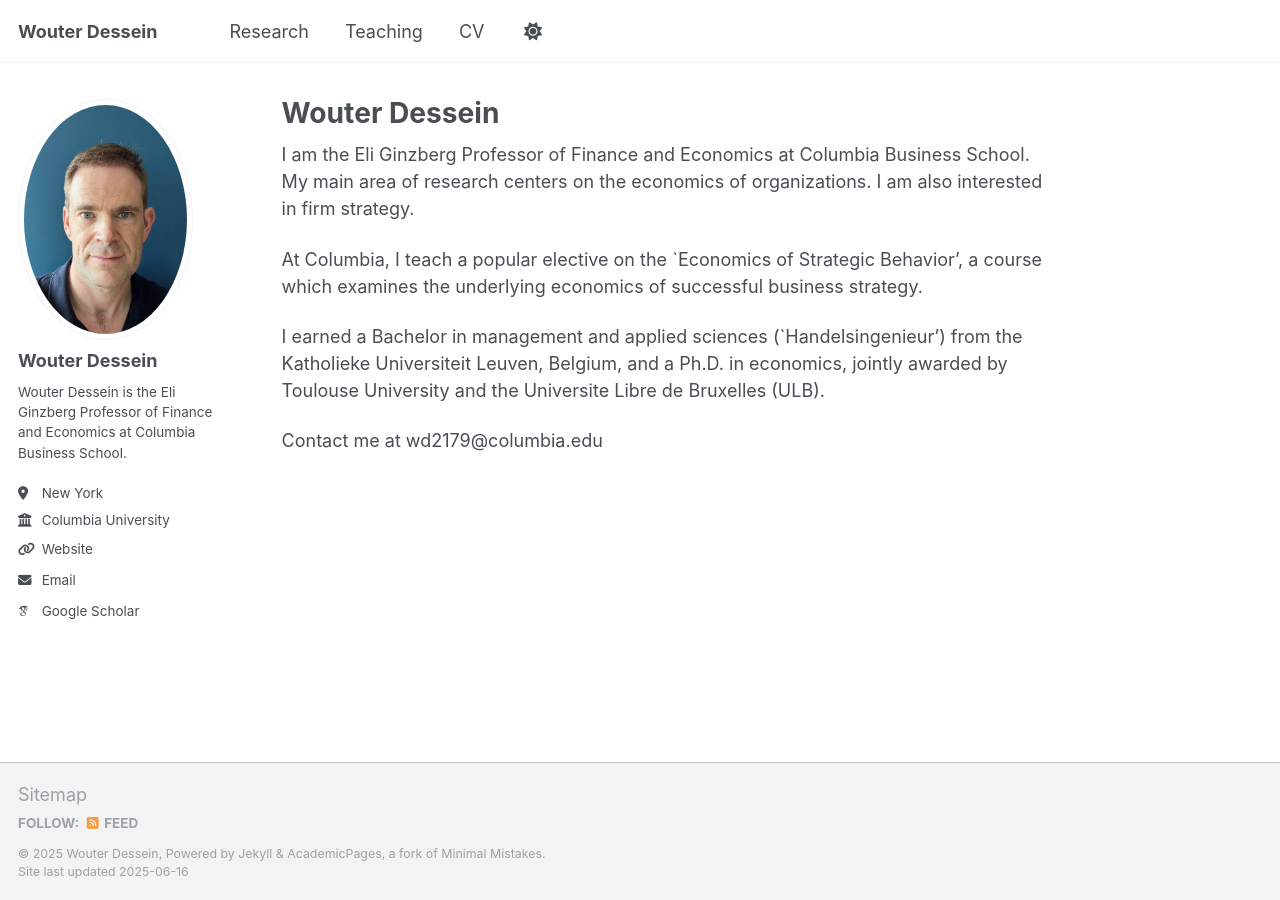
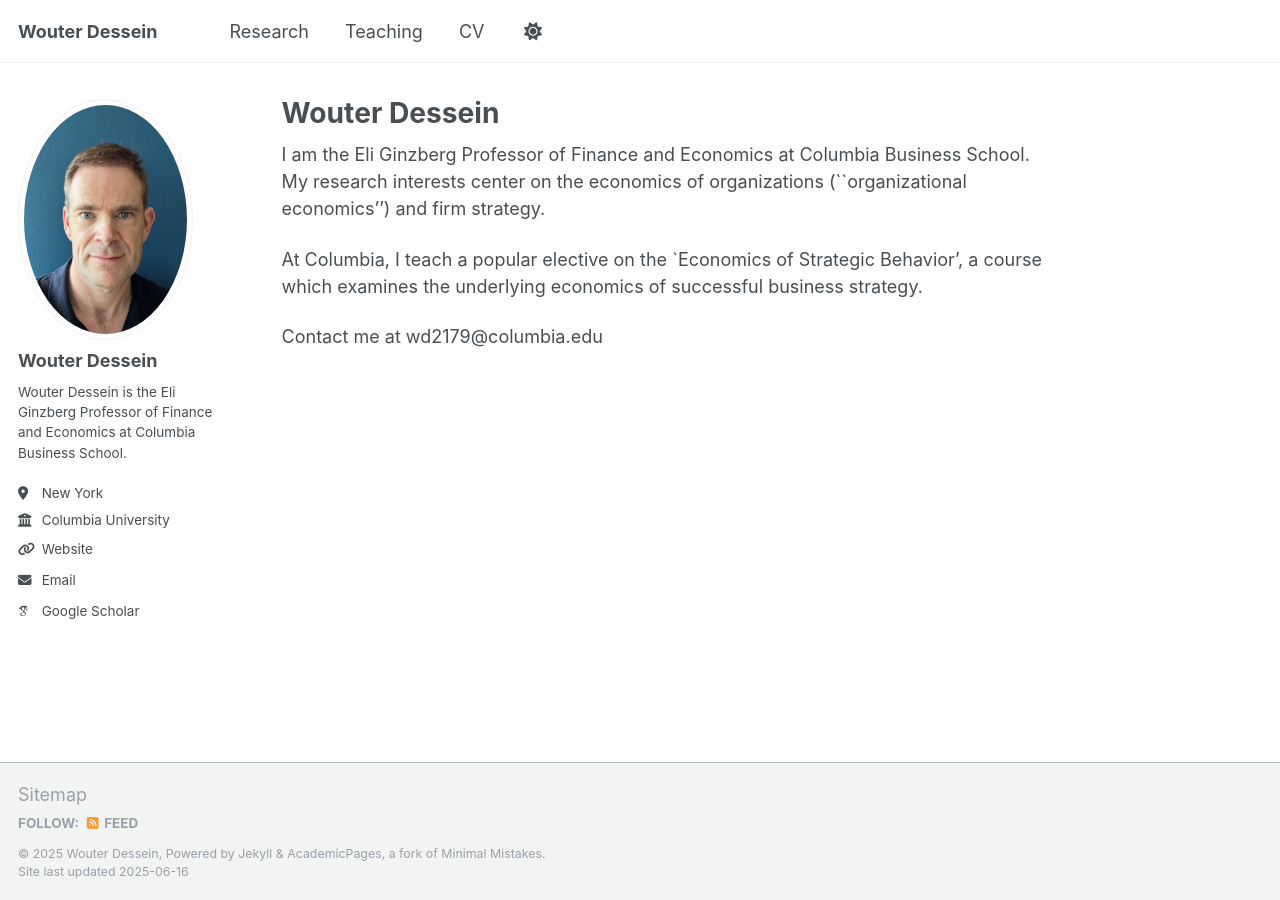
Before and after one commit to wd2179/wd2179.github.io, a Jekyll site: the page built from _pages/about.md, in a window 1280 px wide. Built offline with Jekyll 4.4.1, drawn with Linux system fonts in a browser that asks for light colours; some web fonts are replaced.

Commit message:
Update about.md

```diff
--- a/_pages/about.md
+++ b/_pages/about.md
@@ -7,10 +7,8 @@ redirect_from:
   - /about.html
 ---
 
-I am the Eli Ginzberg Professor of Finance and Economics at Columbia Business School. My main area of research centers on the economics of organizations. I am also interested in firm strategy.
+I am the Eli Ginzberg Professor of Finance and Economics at Columbia Business School. My research interests center on the economics of organizations (``organizational economics'') and firm strategy.
 
 At Columbia, I teach a popular elective on the `Economics of Strategic Behavior', a course which examines the underlying economics of successful business strategy.
 
-I earned a Bachelor in management and applied sciences (`Handelsingenieur') from the Katholieke Universiteit Leuven, Belgium, and a Ph.D. in economics, jointly awarded by Toulouse University and the Universite Libre de Bruxelles (ULB).
-
 Contact me at wd2179@columbia.edu
```
